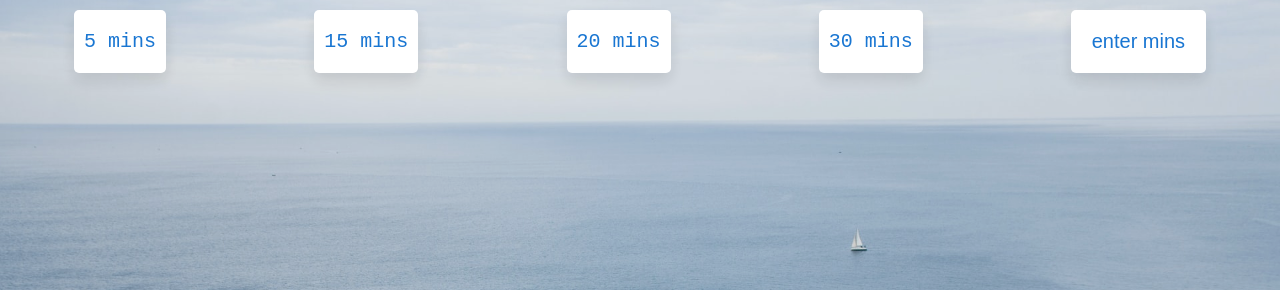
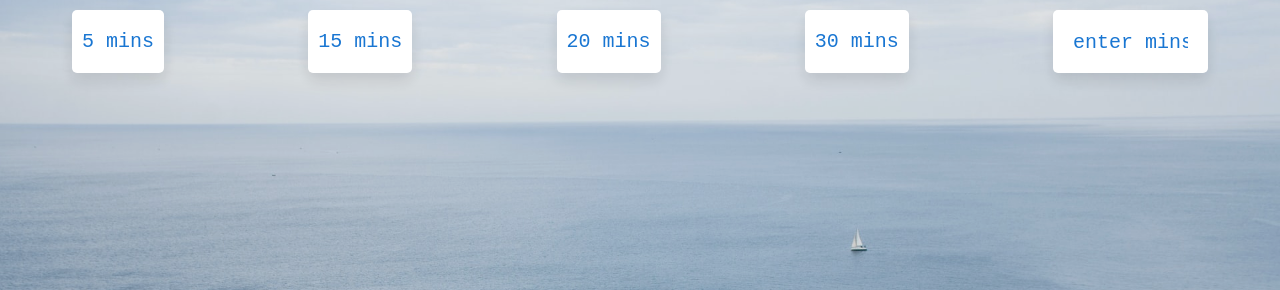
Before and after one commit to nataliecardot/countdown-timer, a plain HTML site: page index.html in a window 1280 px wide. Shown: the top 290 px of the page. Drawn offline with Linux system fonts and the light colour scheme.

Commit message:
Change input text font

```diff
--- a/style.css
+++ b/style.css
@@ -45,7 +45,7 @@ body {
 }
 
 form {
-  width: 135px;
+  width: 155px;
 }
 
 .overlay {
@@ -55,7 +55,7 @@ form {
   left: 0;
   width: 100%;
   height: 100%;
-  background-color: black;
+  background-color: #000;
   opacity: 0.1;
 }
 
@@ -79,6 +79,7 @@ input::placeholder {
   color: #1976d2;
   font-size: 2rem;
   text-align: center;
+  font-family: 'Inconsolata', monospace;
 }
 
 input:hover,
```
